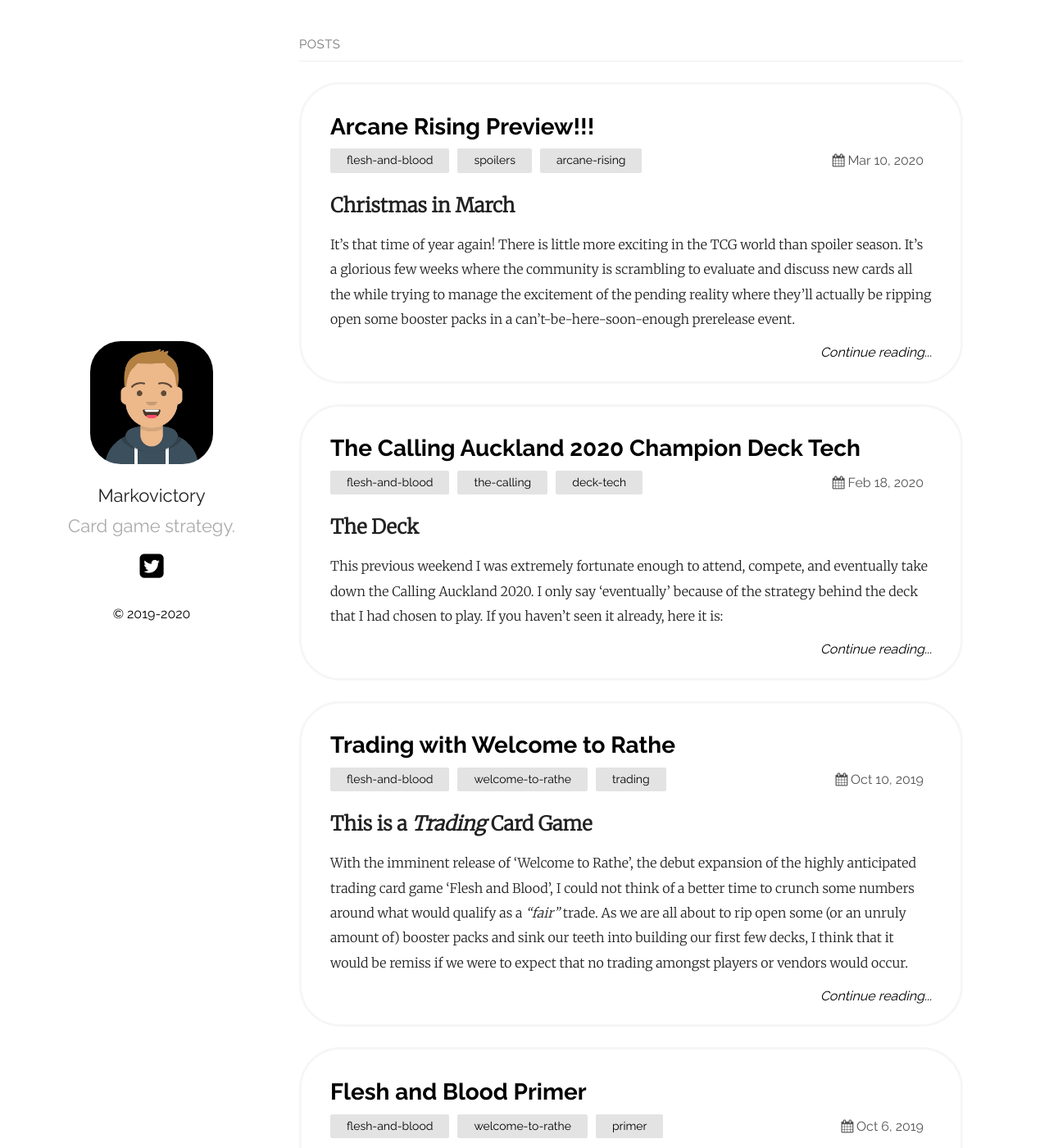
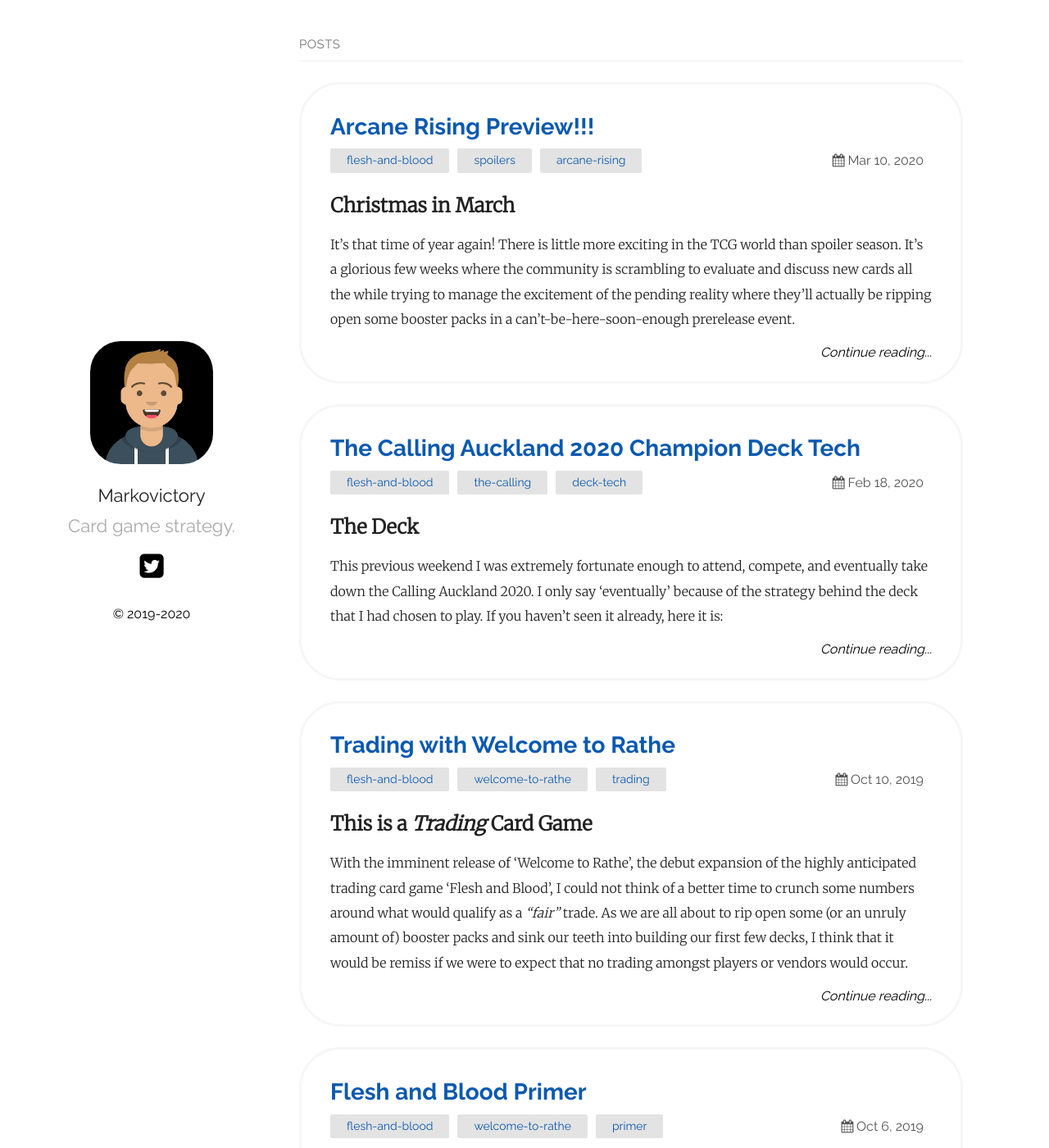
Before and after one commit to Markovictory/blog.markovictory.github.io, a Jekyll site: the page built from index.md, in a window 1280 px wide and 1400 px high. Shown: the whole window at 82% size. Built offline with Jekyll 4.4.1, drawn with Linux system fonts in a browser that asks for light colours.

Commit message:
title colour accent

```diff
--- a/_sass/plain.scss
+++ b/_sass/plain.scss
@@ -135,6 +135,7 @@
 	justify-content: space-between;
 	align-items: center;
 	margin-bottom: 25px;
+	color: $linkColor;
 }
 .post-link {
 	text-decoration: none;
@@ -144,6 +145,7 @@
 	line-height: 1.2em;
 	font-size: 28px;
 	margin: 0.35em 0;
+	color: $linkColor;
 }
 .posts, .post-container {
 	list-style-type: none;
```
